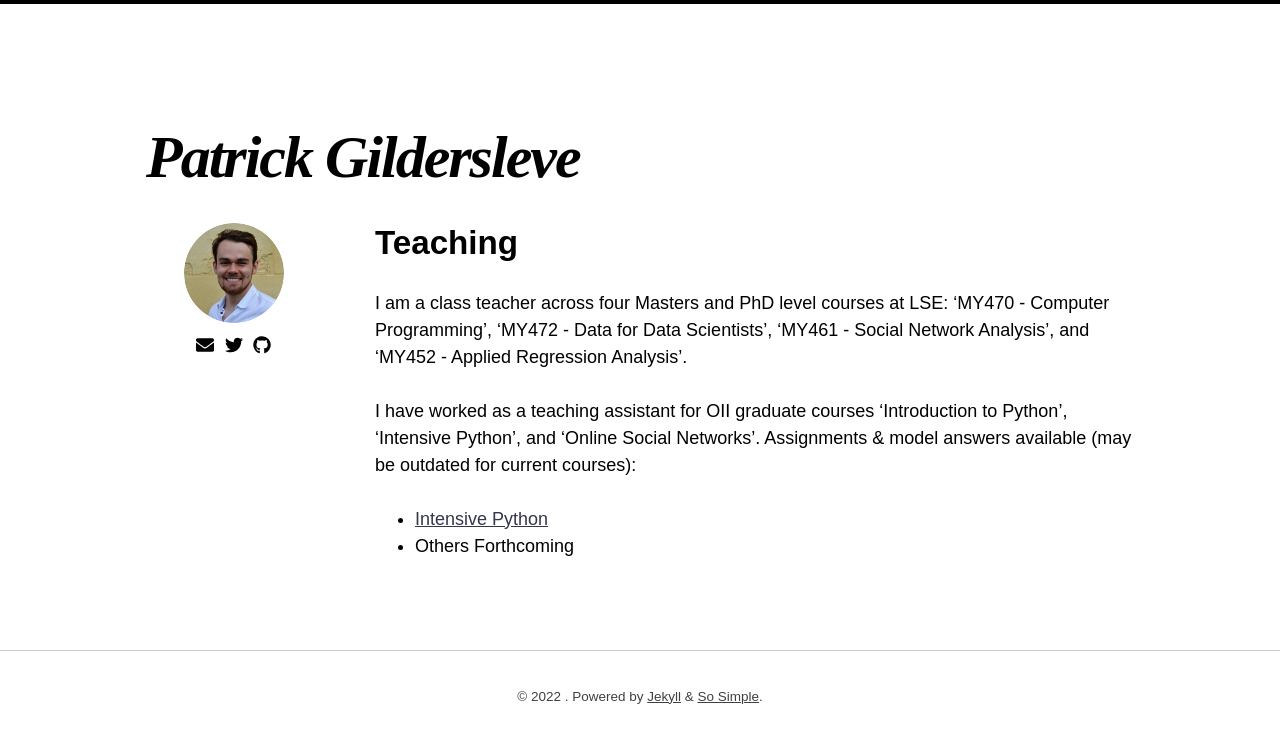
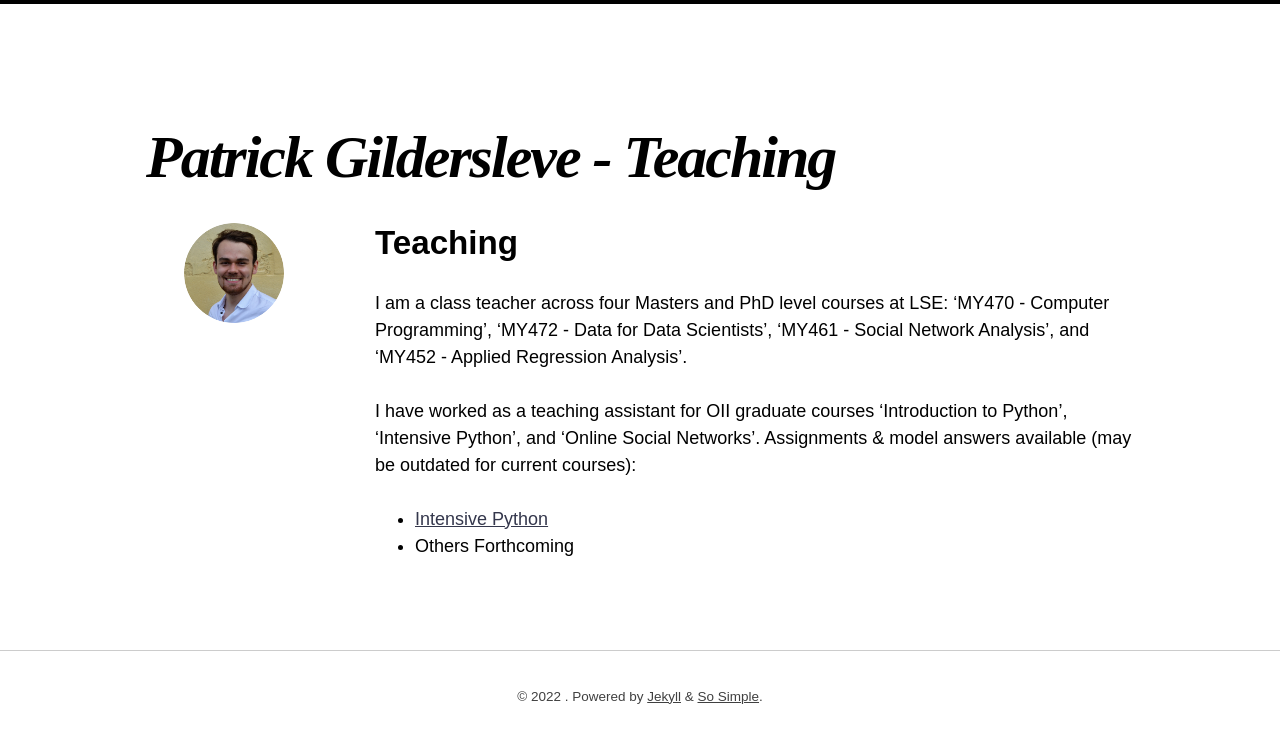
Before and after one commit to pgilders/pgilders.github.io, a Jekyll site: the page built from teaching.md, in a window 1280 px wide. Shown: the top 743 px of the page. Built offline with Jekyll 4.4.1, drawn with Linux system fonts in a browser that asks for light colours; nearby versions of some CDN libraries; part of the change alters nothing that is shown.

Commit message:
Update teaching.md

```diff
--- a/teaching.md
+++ b/teaching.md
@@ -3,7 +3,7 @@ layout: post
 permalink: /teaching/
 author:
   picture: /images/PG.jpg
-  links:
+links:
     - title: Email
       url: mailto:p.gildersleve@lse.ac.uk
       icon: fa fa-envelope
@@ -13,11 +13,7 @@ author:
     - title: GitHub
       url: https://github.com/pgilders
       icon: fab fa-github
-links:
-    - title: Email
-      url: mailto:p.gildersleve@lse.ac.uk
-      icon: fa fa-envelope
-title: Patrick Gildersleve
+title: Patrick Gildersleve - Teaching
 ---
 
 # Teaching
```
